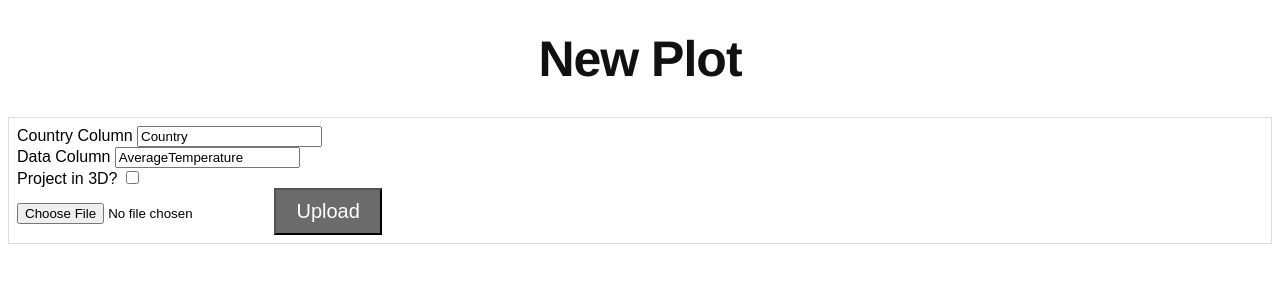
After one commit to AoifeHughes/MapMate, a Flask app: template site/templates/new_plot.html in a window 1280 px wide. The commit adds this page. Shown: the top 300 px of the page. Run offline with Flask 2, Linux system fonts and the light colour scheme; the template is opened without the code that fills it, so the values that code supplies are empty.

Commit message:
first version of website is working!

```diff
--- a/site/main.py
+++ b/site/main.py
@@ -1,5 +1,6 @@
 from flask import Flask, render_template, request, redirect, url_for, session, flash, make_response
 from functools import wraps
+from flask.templating import render_template_string
 import pandas as pd
 app = Flask(__name__)
 
@@ -37,6 +38,24 @@ def get_uploaded_file_as_df():
 def index(path):
     return render_template('index.html')
 
+
+@app.route("/new_plot",  methods=['GET', 'POST'])
+def new_plot():
+    from MapMate.mm_data import prepare_data
+    from MapMate.mm_plot import create_plot
+
+    resp = None
+    if request.method == 'POST':
+        resp, df = get_uploaded_file_as_df()
+        if resp:
+            ccol = [str(request.form['ccol'])]
+            dcol = str(request.form['dcol'])
+            proj = False#bool(request.form['proj3D'])
+            df = prepare_data(df, dcol, ccol)
+            fig = create_plot(df, dcol, ccol, 'codes', 'Temperature',projection=('equirectangular' if proj is False else 'orthographic'))
+        return render_template_string(fig.to_html())
+    return render_template('new_plot.html')
+
 if __name__ == "__main__":
     app.secret_key = '8080'
     app.config['SESSION_TYPE'] = 'filesystem'
--- /dev/null
+++ b/site/templates/new_plot.html
@@ -0,0 +1,42 @@
+<!DOCTYPE html>
+<html>
+
+<head>
+    <link rel="stylesheet" type="text/css" href="/static/styles/general.css">
+</head>
+
+<body>
+    {% if resp %}
+    <h2>
+        <font color="red">{{ "{0}".format(resp) }}</font>
+    </h2>
+    {% endif %}
+    <h1>New Plot</h1>
+
+    <table>
+        <tr>
+            <td>
+                <form name="upload" method="post" enctype="multipart/form-data" action="">
+
+                    <label>Country Column
+                        <input type="text" name="ccol" value="Country">
+                    </label>
+                    <br>
+                    <label>Data Column
+                        <input type="text" name="dcol" value="AverageTemperature">
+                    </label>
+                    <br>
+                    <label>Project in 3D?
+                        <input type="checkbox" name="proj3D">
+                    </label>
+                    <br>
+                    <input type=file name=file>
+                    <input type=submit value=Upload>
+                </form>
+            </td>
+        </tr>
+    </table>
+
+</body>
+
+</html>
```
Also changed, not shown: MapMate/mm_data.py (+5 -3 lines), site/templates/index.html (+13 -0 lines).
